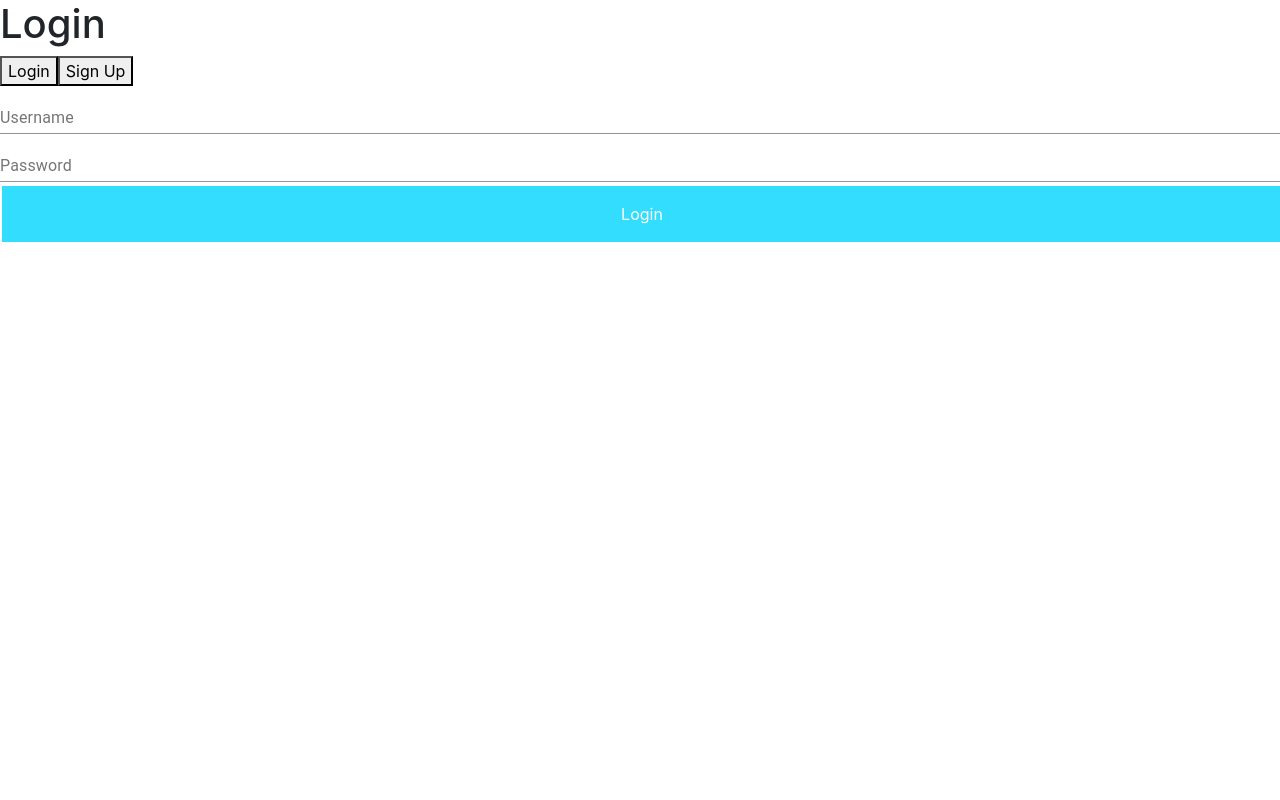
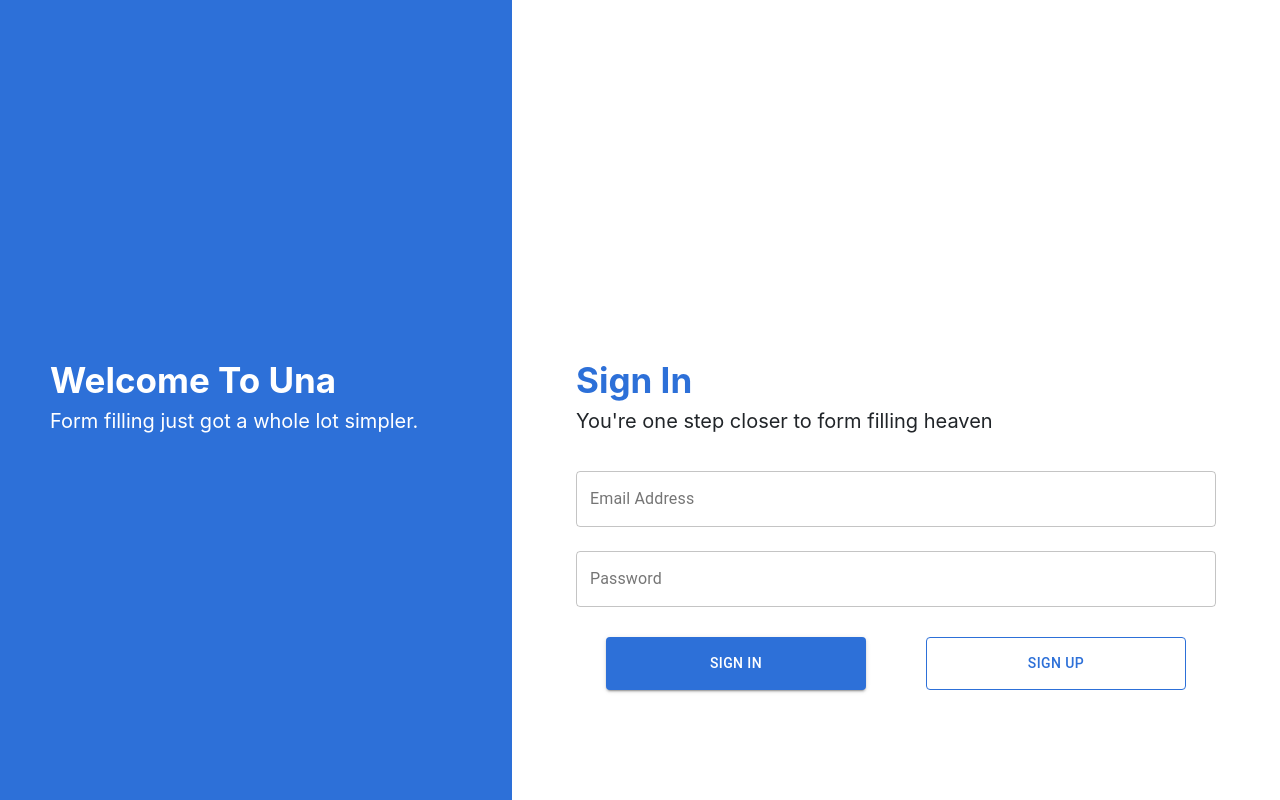
Before and after one commit to itsvarung/react-typescript-firebase-auth, a React (Create React App) app in the folder frontend/: page /login in a window 1280 px wide. Built offline with nearby package versions, Linux system fonts and the light colour scheme; a web font is replaced by a local one.

Commit message:
- redesigned sign up page - redesigned log in page

```diff
--- a/frontend/src/components/form/form-section/index.tsx
+++ b/frontend/src/components/form/form-section/index.tsx
@@ -1,7 +1,7 @@
 import React from "react";
 import * as Form from "../../../models/Form";
 import Grid from "@material-ui/core/Grid";
-import FormTextField from "../../../components/form/text-field";
+import FormTextField from "../../text-field";
 import * as Styles from "./styles";
 import * as User from "../../../models/User";
 
@@ -15,9 +15,6 @@ interface Props {
 // Parameters:
 //  -  formSection: the section of the current form which you are trying to render
 const FormSection: React.FC<Props> = (props) => {
-  console.log("REFRESH");
-  console.log(props.user);
-
   return (
     <React.Fragment>
       <Styles.HeaderAndSubHeaderWrapper>
--- a/frontend/src/components/homepage/header/styles.tsx
+++ b/frontend/src/components/homepage/header/styles.tsx
@@ -11,6 +11,7 @@ export const H2 = styled.h2`
   color: #ffffff;
   font-weight: 400;
 `;
+
 export const AccentColorText = styled.span`
   color: #32ddfd;
 `;
--- a/frontend/src/components/form/text-field/index.tsx
+++ b/frontend/src/components/text-field/index.tsx
@@ -1,6 +1,7 @@
 import React from "react";
 import TextField from "@material-ui/core/TextField";
-import * as Form from "../../../models/Form";
+import * as Form from "../../models/Form";
+import Grid from "@material-ui/core/Grid";
 
 interface Props {
   formField: Form.FormField;
--- a/frontend/src/models/Form.tsx
+++ b/frontend/src/models/Form.tsx
@@ -32,4 +32,5 @@ export enum InputType {
   email = "email",
   dob = "dob",
   address = "address",
+  password = "password",
 }
--- a/frontend/src/models/User.tsx
+++ b/frontend/src/models/User.tsx
@@ -9,4 +9,5 @@ export interface BasicDetails {
   mobile: string;
   address: string;
   email: string;
+  password: string;
 }
--- a/frontend/src/pages/form/index.tsx
+++ b/frontend/src/pages/form/index.tsx
@@ -156,6 +156,7 @@ var basicDetails: User.BasicDetails = {
   address: "",
   mobile: "019312",
   dob: "",
+  password: "",
 };
 
 var newUser: User.User = {
--- a/frontend/src/pages/login-page/index.tsx
+++ b/frontend/src/pages/login-page/index.tsx
@@ -1,80 +1,137 @@
-import React, { useState } from "react";
-import { BrowserRouter, Link } from "react-router-dom";
-import { useHistory } from "react-router-dom";
-import { GlobalStyle } from "../../styling/global";
-import { TextBox, FullButton, Paper } from "../../styling/genericStyles";
+import React from "react";
+import * as Styles from "./styles";
+import * as Form from "../../models/Form";
+import * as User from "../../models/User";
+import FormTextField from "../../components/text-field";
 import Grid from "@material-ui/core/Grid";
-import TextField from "@material-ui/core/TextField";
+import { makeStyles } from "@material-ui/core/styles";
+import Button from "@material-ui/core/Button";
+import Box from "@material-ui/core/Box";
+
+const loginFormSection: Form.FormSection = {
+  title: "Sign In",
+  subtitle: "You're one step closer to form filling heaven",
+  typeOfData: Form.TypeOfData.basicDetails,
+  fields: [
+    {
+      label: "Email Address",
+      helperText: "john@email.com",
+      inputType: Form.InputType.email,
+    },
+    {
+      label: "Password",
+      helperText: "j1233",
+      inputType: Form.InputType.password,
+    },
+  ],
+};
+
+const newUser: User.User = {
+  basicDetails: {
+    firstname: "",
+    lastname: "",
+    email: "",
+    address: "",
+    mobile: "",
+    dob: "",
+    password: "",
+  },
+};
+
+const useStyles = makeStyles((theme) => ({
+  root: {
+    "& > *": {
+      margin: theme.spacing(1),
+    },
+  },
+}));
 
 const LoginPage = () => {
-  const history = useHistory();
+  //Current user object
+  const [userDataState, updateUserDataState] = React.useState(newUser);
 
-  function handleLoginClick() {
-    history.push("/");
-  }
+  const classes = useStyles();
 
-  function handleRegisterClick() {
-    history.push("/signup");
-  }
+  //Handles any changes to form values
+  const handleInputChange = (
+    inputType: Form.InputType,
+    e: React.ChangeEvent<any>
+  ) => {
+    //Get the current User Details Section that is being updated and update it with the new values
+    const currentSectionOfUserDataBeingUpdated =
+      userDataState[loginFormSection.typeOfData];
+    currentSectionOfUserDataBeingUpdated[inputType] = e.target.value;
 
-  const [username, setUsername] = useState("");
-  const [password, setPassword] = useState("");
-  const testUName = "admin";
-  const testPWord = "Password";
-
-  const submitValue = () => {
-    const frmdetails = {
-      Username: username,
-      Password: password
-    };
-
-    console.log(
-      "Atempted login - Username: ",
-      username,
-      "Password: ",
-      password
-    );
-
-    if (username === testUName && password === testPWord) {
-      handleLoginClick();
-    } else {
-      console.log("Incorrect account details");
-    }
+    //Update state with updated user details section
+    updateUserDataState({
+      ...userDataState,
+      [loginFormSection.typeOfData]: currentSectionOfUserDataBeingUpdated,
+    });
   };
 
+  const handleSubmit = () => {};
+
   return (
-    <BrowserRouter>
-      <React.Fragment>
-        <GlobalStyle />
-        <Paper>
-          <Grid item xs={12}>
-            <h1>Login</h1>
+    <Styles.MainWrapper>
+      <Styles.LeftPageWrapper>
+        <Styles.LeftPageHeadingWrapper>
+          <Styles.H1Left> Welcome To Una</Styles.H1Left>
+          <Styles.H2Left>
+            {" "}
+            Form filling just got a whole lot simpler.
+          </Styles.H2Left>
+        </Styles.LeftPageHeadingWrapper>
+      </Styles.LeftPageWrapper>
+
+      <Styles.RightPageWrapper>
+        <Styles.RightPageHeadingWrapper>
+          <Styles.H1Right>{loginFormSection.title}</Styles.H1Right>
+          <Styles.H2Right>{loginFormSection.subtitle}</Styles.H2Right>
+        </Styles.RightPageHeadingWrapper>
+
+        <form>
+          <Grid container spacing={3}>
+            {loginFormSection.fields.map((field) => (
+              <Grid item xs={12} key={field.inputType}>
+                <FormTextField
+                  formField={{
+                    label: field.label,
+                    helperText: field.helperText,
+                    inputType: field.inputType,
+                  }}
+                  handleChange={handleInputChange}
+                  defaultValue=""
+                />
+              </Grid>
+            ))}
           </Grid>
-          <Grid>
-            <button onClick={handleLoginClick}>Login</button>
-
-            <button onClick={handleRegisterClick}>Sign Up</button>
-          </Grid>
-          <Grid>
-            <Paper>
-              <TextField
-                fullWidth
-                label="Username"
-                placeholder="Enter your password"
-                onChange={e => setUsername(e.target.value)}
-              />
-              <TextField
-                fullWidth
-                label="Password"
-                placeholder="Enter your password"
-                onChange={e => setPassword(e.target.value)}
-              />
-              <FullButton onClick={submitValue}> Login </FullButton>
-            </Paper>
-          </Grid>
-        </Paper>
-      </React.Fragment>
-    </BrowserRouter>
+          <Styles.ButtonsWrapper>
+            <Button
+              className={classes.root}
+              variant="contained"
+              style={{ backgroundColor: "#2d70d8", color: "#fff" }}
+              onClick={() => {
+                handleSubmit();
+              }}
+            >
+              Sign In
+            </Button>
+          </Styles.ButtonsWrapper>
+          <Styles.ButtonsWrapper>
+            <Button
+              className={classes.root}
+              variant="outlined"
+              style={{ border: "1px solid #2d70d8", color: "#2d70d8" }}
+              onClick={() => {
+                handleSubmit();
+              }}
+            >
+              Sign Up
+            </Button>
+          </Styles.ButtonsWrapper>
+        </form>
+      </Styles.RightPageWrapper>
+    </Styles.MainWrapper>
   );
 };
 
--- /dev/null
+++ b/frontend/src/pages/login-page/styles.tsx
@@ -0,0 +1,60 @@
+import styled from "styled-components";
+
+export const MainWrapper = styled.div`
+  min-width: 1200px;
+`;
+
+export const LeftPageWrapper = styled.div`
+  margin: auto;
+  width: 40%;
+  height: 100vh;
+  background: #2d70d8;
+  display: inline-grid;
+  align-items: center;
+`;
+
+export const RightPageWrapper = styled.div`
+  padding-left: 5%;
+  padding-right: 5%;
+  margin: auto;
+  width: 60%;
+  display: inline-grid;
+  align-items: center;
+`;
+
+export const H1Left = styled.h1`
+  font-size: 35px;
+  color: #ffffff;
+  font-weight: 700;
+`;
+
+export const H2Left = styled.h2`
+  font-size: 20px;
+  color: #ffffff;
+  font-weight: 400;
+`;
+
+export const H1Right = styled.h1`
+  font-size: 35px;
+  font-weight: 700;
+  color: #2d70d8;
+`;
+
+export const H2Right = styled.h2`
+  font-size: 20px;
+  font-weight: 400;
+`;
+
+export const LeftPageHeadingWrapper = styled.div`
+  padding-left: 50px;
+`;
+
+export const RightPageHeadingWrapper = styled.div`
+  padding-bottom: 30px;
+`;
+
+export const ButtonsWrapper = styled.div`
+  width: 50%;
+  padding: 30px;
+  display: inline-grid;
+`;
--- a/frontend/src/pages/signup-page/index.tsx
+++ b/frontend/src/pages/signup-page/index.tsx
@@ -1,169 +1,148 @@
 import React from "react";
-import { makeStyles, Theme, createStyles } from "@material-ui/core/styles";
-import Stepper from "@material-ui/core/Stepper";
-import Step from "@material-ui/core/Step";
-import StepLabel from "@material-ui/core/StepLabel";
+import * as Styles from "./styles";
+import * as Form from "../../models/Form";
+import * as User from "../../models/User";
+import FormTextField from "../../components/text-field";
+import Grid from "@material-ui/core/Grid";
+import { makeStyles } from "@material-ui/core/styles";
 import Button from "@material-ui/core/Button";
-import Typography from "@material-ui/core/Typography";
-import { useHistory } from "react-router-dom";
-import { BasicDetails } from "../../components/signuppage/basic-details";
-import { Address } from "../../components/signuppage/address";
-import { AdditionalDetails } from "../../components/signuppage/additional-details";
+import Box from "@material-ui/core/Box";
+
+const loginFormSection: Form.FormSection = {
+  title: "Sign Up",
+  subtitle: "You're one step closer to form filling heaven",
+  typeOfData: Form.TypeOfData.basicDetails,
+  fields: [
+    {
+      label: "First Name",
+      helperText: "John",
+      inputType: Form.InputType.firstname,
+    },
+    {
+      label: "Last Name",
+      helperText: "Doe",
+      inputType: Form.InputType.lastname,
+    },
+    {
+      label: "Email Address",
+      helperText: "john@email.com",
+      inputType: Form.InputType.email,
+    },
+    {
+      label: "Password",
+      helperText: "j1233",
+      inputType: Form.InputType.password,
+    },
+  ],
+};
+
+const newUser: User.User = {
+  basicDetails: {
+    firstname: "",
+    lastname: "",
+    email: "",
+    address: "",
+    mobile: "",
+    dob: "",
+    password: "",
+  },
+};
+
+const useStyles = makeStyles((theme) => ({
+  root: {
+    "& > *": {
+      margin: theme.spacing(1),
+    },
+  },
+}));
 
 const SignUpPage = () => {
-  const history = useHistory();
+  //Current user object
+  const [userDataState, updateUserDataState] = React.useState(newUser);
 
-  function handleSignUpClick() {
-    history.push("/");
-  }
-};
+  const classes = useStyles();
 
-const useStyles = makeStyles((theme: Theme) =>
-  createStyles({
-    root: {
-      width: "100%"
-    },
-    button: {
-      marginRight: theme.spacing(1)
-    },
-    instructions: {
-      marginTop: theme.spacing(1),
-      marginBottom: theme.spacing(1)
-    }
-  })
-);
+  //Handles any changes to form values
+  const handleInputChange = (
+    inputType: Form.InputType,
+    e: React.ChangeEvent<any>
+  ) => {
+    //Get the current User Details Section that is being updated and update it with the new values
+    const currentSectionOfUserDataBeingUpdated =
+      userDataState[loginFormSection.typeOfData];
+    currentSectionOfUserDataBeingUpdated[inputType] = e.target.value;
 
-function getSteps() {
-  return ["Basic Details", "Address", "Additional Details"];
-}
-
-function getStepContent(step: number) {
-  switch (step) {
-    case 0:
-      return <BasicDetails />;
-    case 1:
-      return <Address />;
-    case 2:
-      return <AdditionalDetails />;
-    default:
-      return "Unknown step";
-  }
-}
-
-export default function HorizontalLinearStepper() {
-  const classes = useStyles();
-  const [activeStep, setActiveStep] = React.useState(0);
-  const [skipped, setSkipped] = React.useState(new Set<number>());
-  const steps = getSteps();
-
-  const isStepOptional = (step: number) => {
-    return step === null;
-  };
-
-  const isStepSkipped = (step: number) => {
-    return skipped.has(step);
-  };
-
-  const handleNext = () => {
-    let newSkipped = skipped;
-    if (isStepSkipped(activeStep)) {
-      newSkipped = new Set(newSkipped.values());
-      newSkipped.delete(activeStep);
-    }
-
-    setActiveStep(prevActiveStep => prevActiveStep + 1);
-    setSkipped(newSkipped);
-  };
-
-  const handleBack = () => {
-    setActiveStep(prevActiveStep => prevActiveStep - 1);
-  };
-
-  const handleSkip = () => {
-    if (!isStepOptional(activeStep)) {
-      // You probably want to guard against something like this,
-      // it should never occur unless someone's actively trying to break something.
-      throw new Error("You can't skip a step that isn't optional.");
-    }
-
-    setActiveStep(prevActiveStep => prevActiveStep + 1);
-    setSkipped(prevSkipped => {
-      const newSkipped = new Set(prevSkipped.values());
-      newSkipped.add(activeStep);
-      return newSkipped;
+    //Update state with updated user details section
+    updateUserDataState({
+      ...userDataState,
+      [loginFormSection.typeOfData]: currentSectionOfUserDataBeingUpdated,
     });
   };
 
-  const handleReset = () => {
-    setActiveStep(0);
-  };
+  const handleSubmit = () => {};
 
   return (
-    <div className={classes.root}>
-      <Stepper activeStep={activeStep}>
-        {steps.map((label, index) => {
-          const stepProps: { completed?: boolean } = {};
-          const labelProps: { optional?: React.ReactNode } = {};
-          if (isStepOptional(index)) {
-            labelProps.optional = (
-              <Typography variant="caption">Optional</Typography>
-            );
-          }
-          if (isStepSkipped(index)) {
-            stepProps.completed = false;
-          }
-          return (
-            <Step key={label} {...stepProps}>
-              <StepLabel {...labelProps}>{label}</StepLabel>
-            </Step>
-          );
-        })}
-      </Stepper>
-      <div>
-        {activeStep === steps.length ? (
-          <div>
-            <Typography className={classes.instructions}>
-              All steps completed - you&apos;re finished
-            </Typography>
-            <Button onClick={handleReset} className={classes.button}>
-              Reset
+    <Styles.MainWrapper>
+      <Styles.LeftPageWrapper>
+        <Styles.LeftPageHeadingWrapper>
+          <Styles.H1Left> Welcome To Una</Styles.H1Left>
+          <Styles.H2Left>
+            {" "}
+            Form filling just got a whole lot simpler.
+          </Styles.H2Left>
+        </Styles.LeftPageHeadingWrapper>
+      </Styles.LeftPageWrapper>
+
+      <Styles.RightPageWrapper>
+        <Styles.RightPageHeadingWrapper>
+          <Styles.H1Right>{loginFormSection.title}</Styles.H1Right>
+          <Styles.H2Right>{loginFormSection.subtitle}</Styles.H2Right>
+        </Styles.RightPageHeadingWrapper>
+
+        <form>
+          <Grid container spacing={3}>
+            {loginFormSection.fields.map((field) => (
+              <Grid item xs={12} key={field.inputType}>
+                <FormTextField
+                  formField={{
+                    label: field.label,
+                    helperText: field.helperText,
+                    inputType: field.inputType,
+                  }}
+                  handleChange={handleInputChange}
+                  defaultValue=""
+                />
+              </Grid>
+            ))}
+          </Grid>
+          <Styles.ButtonsWrapper>
+            <Button
+              className={classes.root}
+              variant="contained"
+              style={{ backgroundColor: "#2d70d8", color: "#fff" }}
+              onClick={() => {
+                handleSubmit();
+              }}
+            >
+              Sign Up
             </Button>
-          </div>
-        ) : (
-          <div>
-            <Typography className={classes.instructions}>
-              {getStepContent(activeStep)}
-            </Typography>
-            <div>
-              <Button
-                disabled={activeStep === 0}
-                onClick={handleBack}
-                className={classes.button}
-              >
-                Back
-              </Button>
-              {isStepOptional(activeStep) && (
-                <Button
-                  variant="contained"
-                  color="primary"
-                  onClick={handleSkip}
-                  className={classes.button}
-                >
-                  Skip
-                </Button>
-              )}
-              <Button
-                variant="contained"
-                color="primary"
-                onClick={handleNext}
-                className={classes.button}
-              >
-                {activeStep === steps.length - 1 ? "Finish" : "Next"}
-              </Button>
-            </div>
-          </div>
-        )}
-      </div>
-    </div>
+          </Styles.ButtonsWrapper>
+          <Styles.ButtonsWrapper>
+            <Button
+              className={classes.root}
+              variant="outlined"
+              style={{ border: "1px solid #2d70d8", color: "#2d70d8" }}
+              onClick={() => {
+                handleSubmit();
+              }}
+            >
+              Sign In
+            </Button>
+          </Styles.ButtonsWrapper>
+        </form>
+      </Styles.RightPageWrapper>
+    </Styles.MainWrapper>
   );
-}
+};
+
+export default SignUpPage;
--- /dev/null
+++ b/frontend/src/pages/signup-page/styles.tsx
@@ -0,0 +1,60 @@
+import styled from "styled-components";
+
+export const MainWrapper = styled.div`
+  min-width: 1200px;
+`;
+
+export const LeftPageWrapper = styled.div`
+  margin: auto;
+  width: 40%;
+  height: 100vh;
+  background: #2d70d8;
+  display: inline-grid;
+  align-items: center;
+`;
+
+export const RightPageWrapper = styled.div`
+  padding-left: 5%;
+  padding-right: 5%;
+  margin: auto;
+  width: 60%;
+  display: inline-grid;
+  align-items: center;
+`;
+
+export const H1Left = styled.h1`
+  font-size: 35px;
+  color: #ffffff;
+  font-weight: 700;
+`;
+
+export const H2Left = styled.h2`
+  font-size: 20px;
+  color: #ffffff;
+  font-weight: 400;
+`;
+
+export const H1Right = styled.h1`
+  font-size: 35px;
+  font-weight: 700;
+  color: #2d70d8;
+`;
+
+export const H2Right = styled.h2`
+  font-size: 20px;
+  font-weight: 400;
+`;
+
+export const LeftPageHeadingWrapper = styled.div`
+  padding-left: 50px;
+`;
+
+export const RightPageHeadingWrapper = styled.div`
+  padding-bottom: 30px;
+`;
+
+export const ButtonsWrapper = styled.div`
+  width: 50%;
+  padding: 30px;
+  display: inline-grid;
+`;
```
